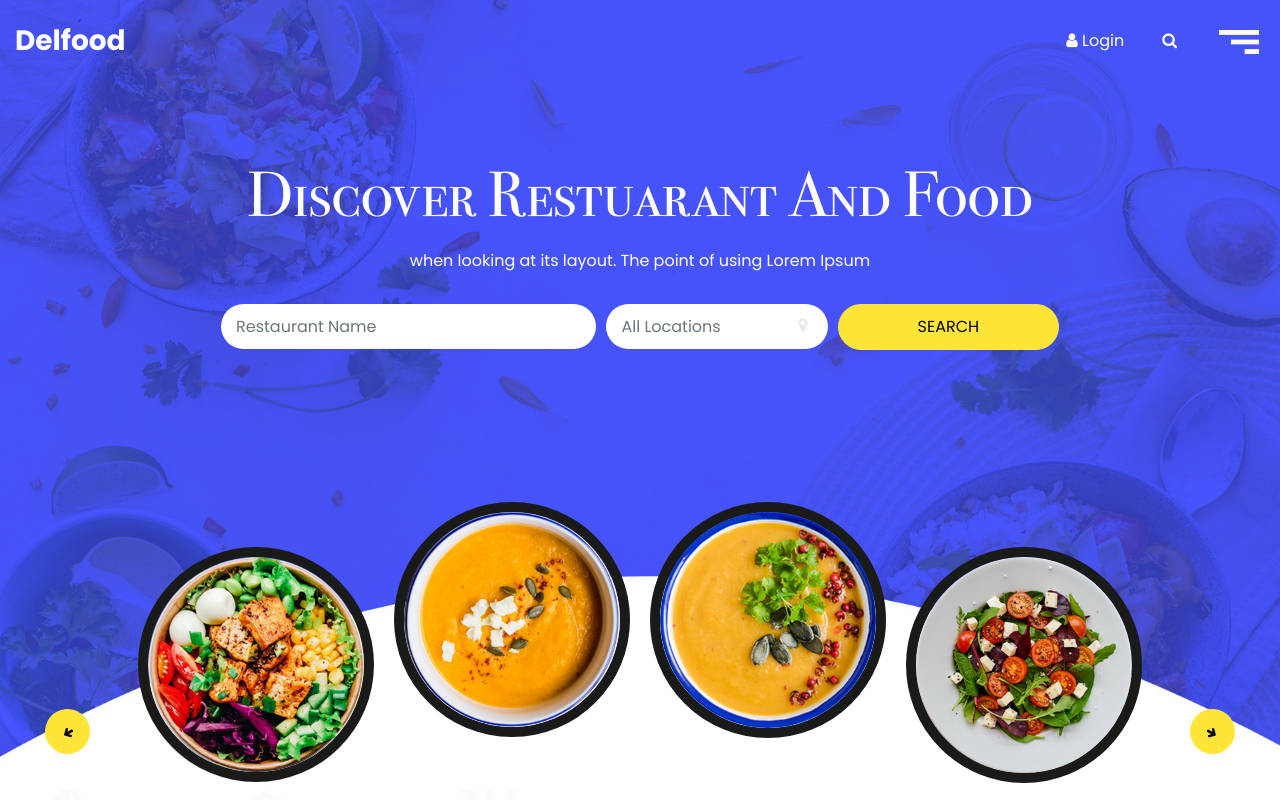
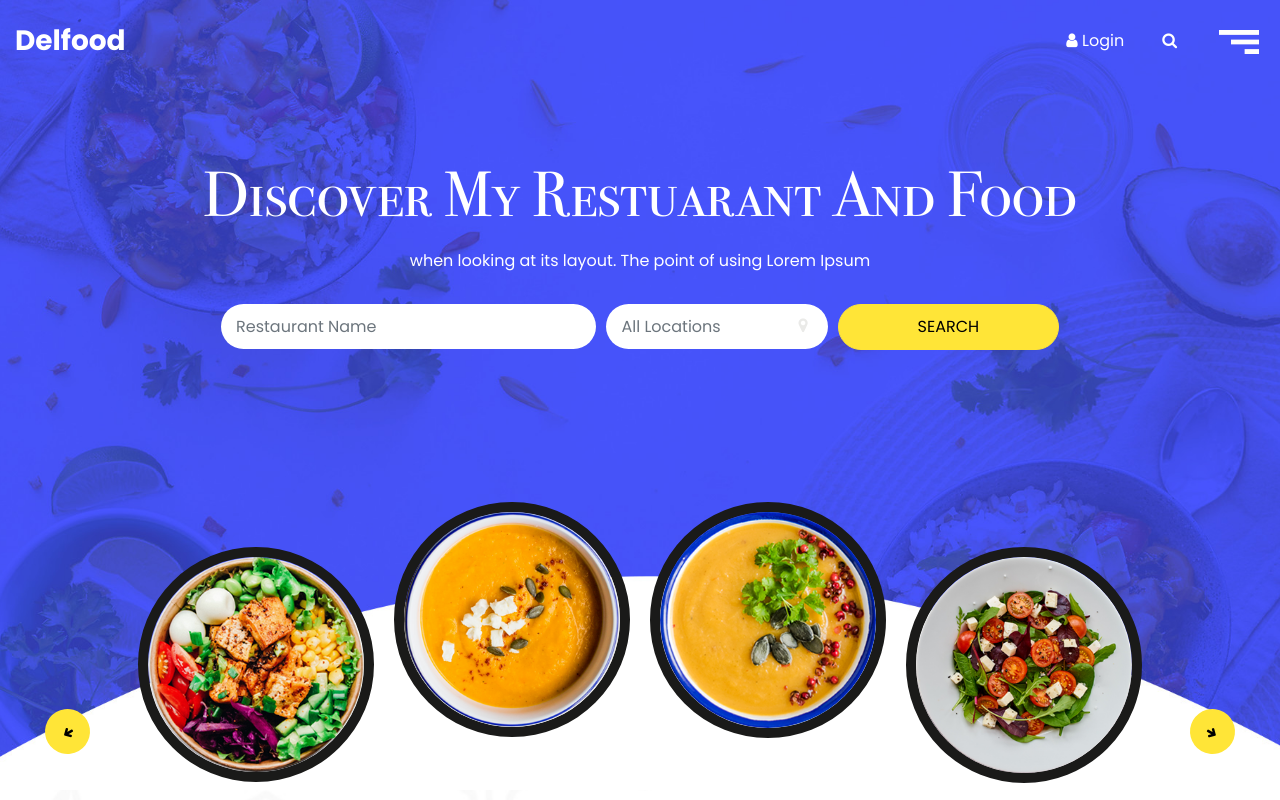
Before and after one commit to manasa0604/delfood, a plain HTML site: page index.html in a window 1280 px wide. Shown: the top 800 px of the page. Drawn offline with nearby package versions, Linux system fonts and the light colour scheme.

Commit message:
Update index.html

```diff
--- a/index.html
+++ b/index.html
@@ -88,7 +88,7 @@
           <div class="col-lg-10 mx-auto">
             <div class="detail-box">
               <h1>
-                Discover Restuarant And Food
+                Discover My Restuarant And Food
               </h1>
               <p>
                 when looking at its layout. The point of using Lorem Ipsum
```
